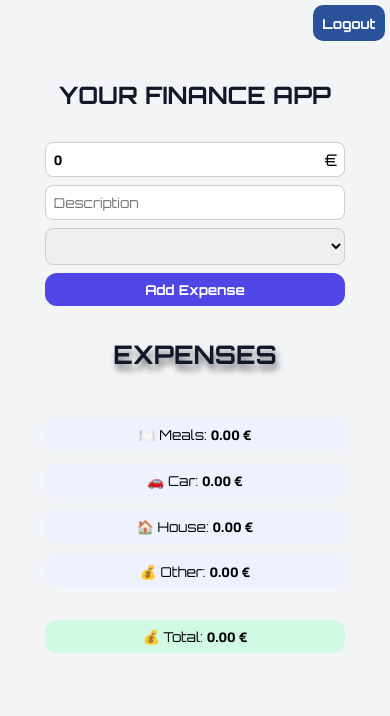
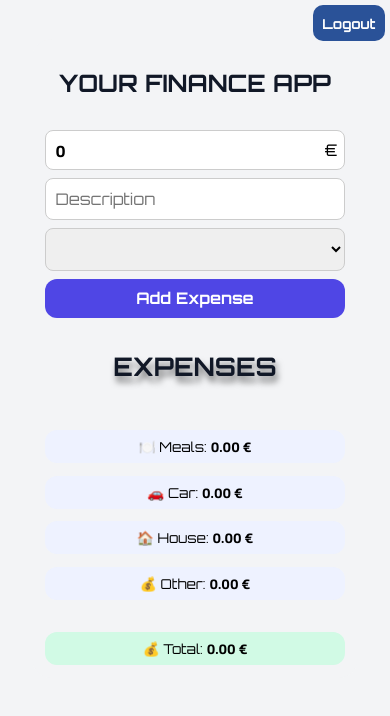
Before and after one commit to itdavidivan/finance_app_frontend, a Nuxt app: page /dashboard in a window 390 px wide. Shown: the top 716 px of the page. Built offline with nearby package versions, Linux system fonts and the light colour scheme.

Commit message:
changing font size on input responsive

```diff
--- a/app/pages/dashboard/index.vue
+++ b/app/pages/dashboard/index.vue
@@ -769,7 +769,7 @@ label {
   .expense-form input,
   .expense-form select,
   .expense-form button {
-    font-size: 0.9rem;
+    font-size: 1rem;
     padding: 0.6rem;
   }
 
@@ -805,8 +805,8 @@ label {
   .expense-form input,
   .expense-form select,
   .expense-form button {
-    font-size: 0.85rem;
-    padding: 0.5rem;
+    font-size: 1rem;
+    padding: 0.6rem;
   }
 
   .total-card {
```
